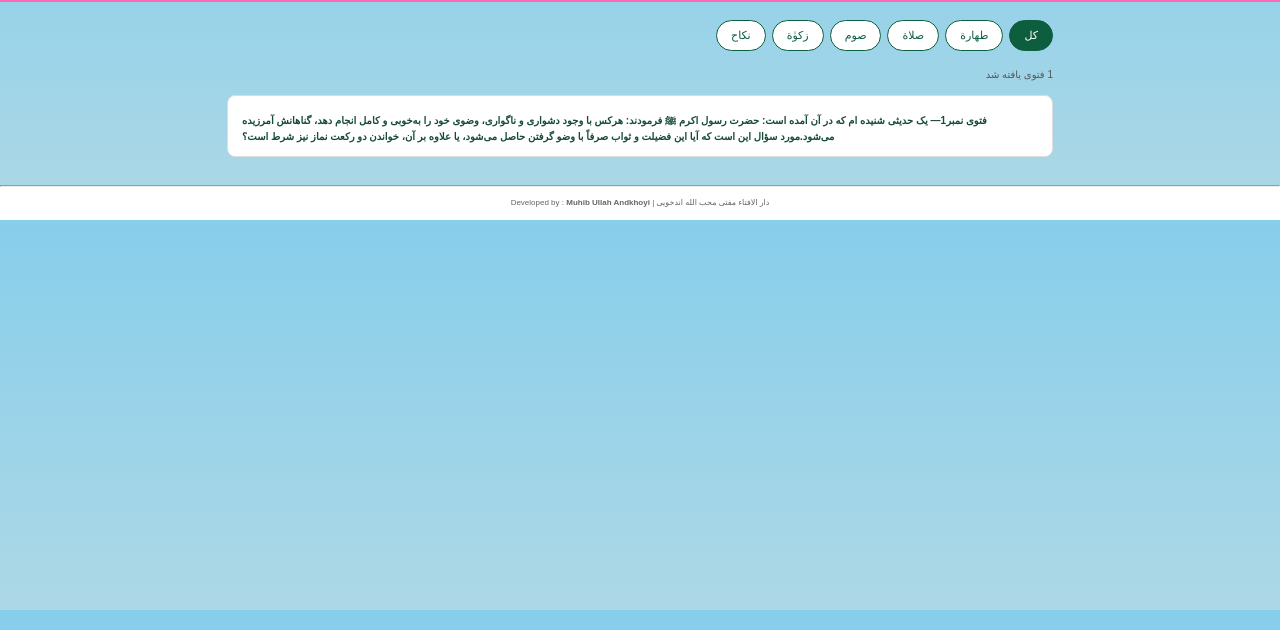
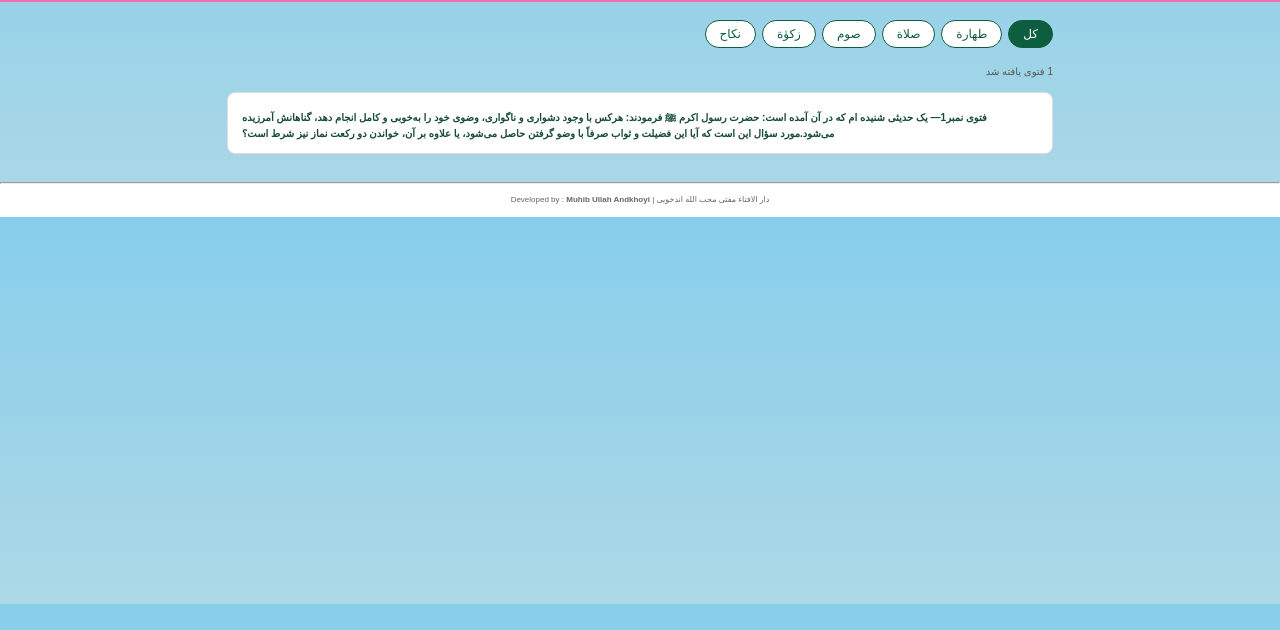
Before and after one commit to MrAndkhoyi/Darulifta, a plain HTML site: page index.html in a window 1280 px wide. Shown: the part 170-800 px from the top of the page. Drawn offline with Linux system fonts and the light colour scheme.

Commit message:
Update style.css

```diff
--- a/style.css
+++ b/style.css
@@ -8,7 +8,7 @@ header h1{font-size:25px;margin-bottom:2px}
 main{max-width:850px;margin:18px auto;padding:0 12px}
 #search{width:100%;padding:6px;font-size:12px;border:1px solid #bbb;border-radius:7px;margin-bottom:1px; position:sticky;top:0; direction: rtl;}
 .categories{display:flex;flex-wrap:wrap;gap:6px;margin-bottom:16px}
-.cat{border:1px solid #0d5d3f;background:white;color:#0d5d3f;border-radius:20px;padding:8px 14px;cursor:pointer;font-size:11px}
+.cat{border:1px solid #0d5d3f;background:white;color:#0d5d3f;border-radius:20px;padding:6px 14px;cursor:pointer;font-size:12px}
 .cat.active{background:#0d5d3f;color:white}
 .fatwa-item{background:white;border:1px solid #ddd;border-radius:8px;margin-bottom:10px;padding:14px;cursor:pointer;font-weight:bold;color:#164b37;width:100%;text-align:left;font-size:10px}
 .fatwa-item:active{background:#eef6f1}
```
